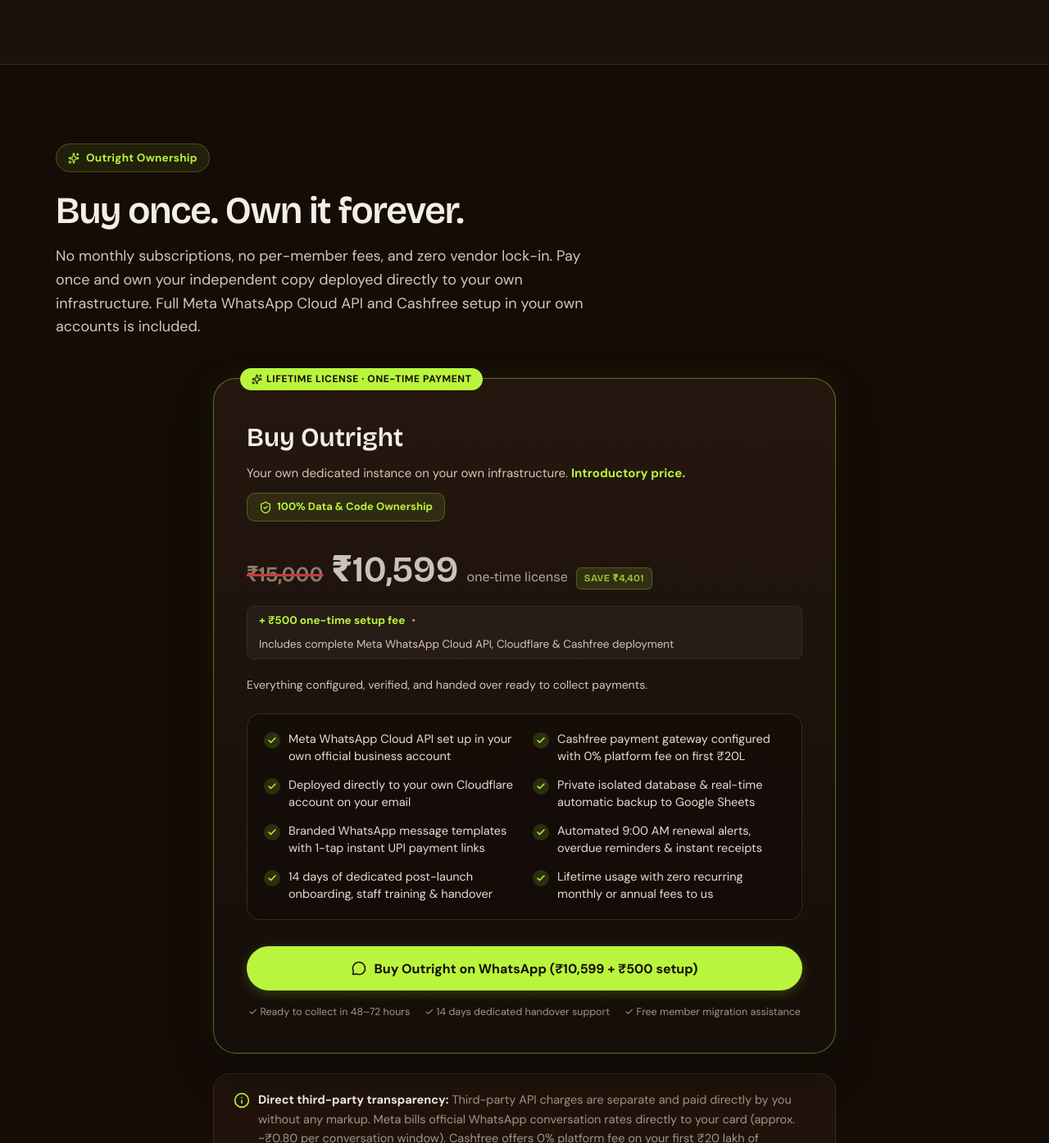
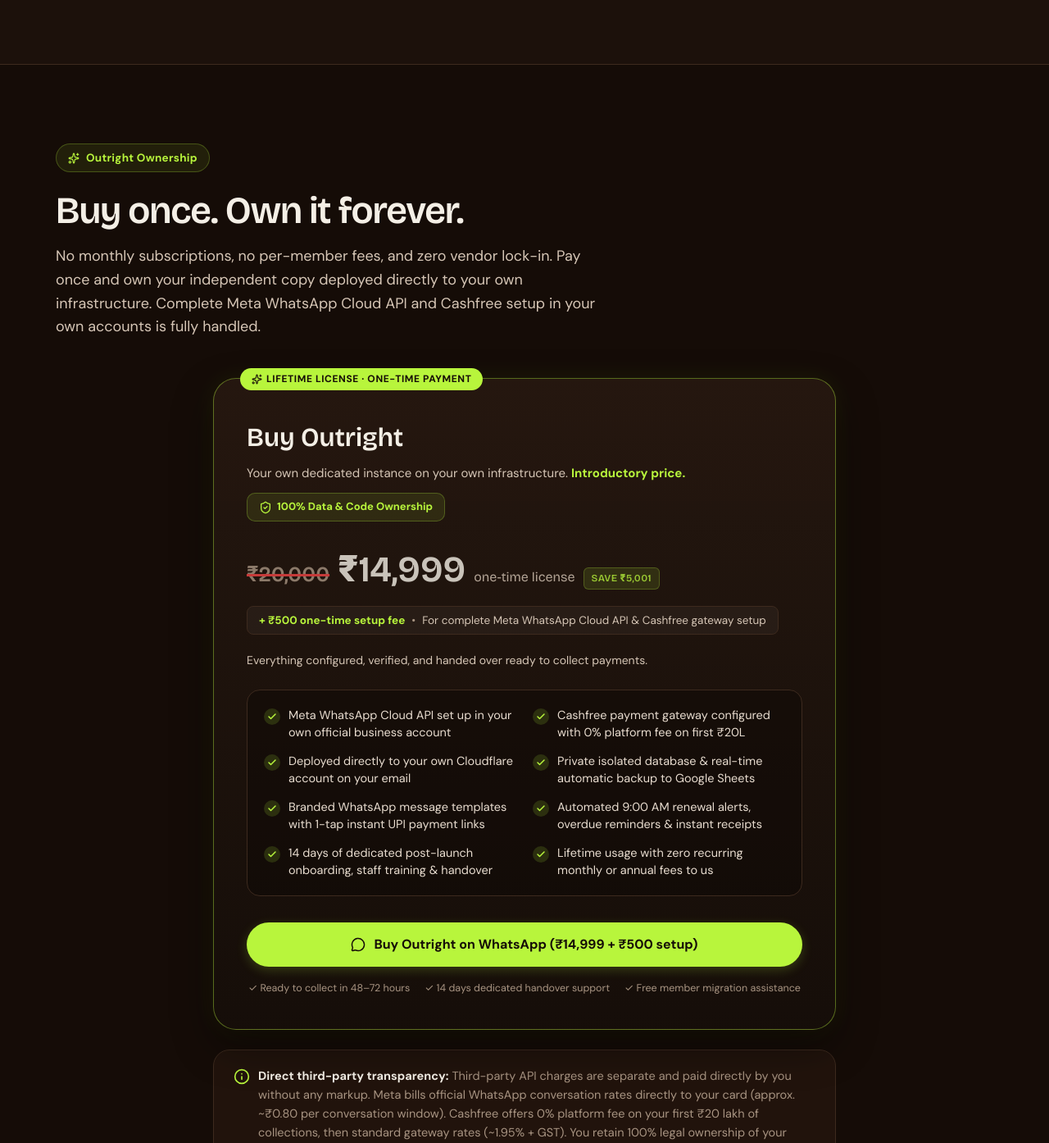
Before and after one commit to adil-rahman-3063/AR-Membership-manager, a Next.js app: page / in a window 1280 px wide. Shown: the part 6987-8381 px from the top of the page at 82% size. Built offline with nearby package versions, Linux system fonts and the light colour scheme.

Commit message:
feat(pricing): update pricing to ₹20,000 slashed to ₹14,999 with ₹500 setup fee

```diff
--- a/src/app/layout.tsx
+++ b/src/app/layout.tsx
@@ -43,7 +43,7 @@ const jsonLd = {
     {
       "@type": "Offer",
       "name": "Buy Outright Plan",
-      "price": "10599",
+      "price": "14999",
       "priceCurrency": "INR"
     }
   ],
--- a/src/components/DemoModal.tsx
+++ b/src/components/DemoModal.tsx
@@ -20,7 +20,7 @@ export default function DemoModal({ isOpen, onClose, selectedPlan }: DemoModalPr
   const handleLaunchWhatsApp = (e: React.FormEvent) => {
     e.preventDefault();
     const query = encodeURIComponent(
-      `Hi AR team! I would like a live demo of AR Membership.\n\nBusiness Name: ${businessName || "My Business"}\nCategory: ${category}\nPhone: ${phone || "Not specified"}\nInterested Plan: ${selectedPlan || "Buy Outright (₹10,599 + ₹500 setup)"}`
+      `Hi AR team! I would like a live demo of AR Membership.\n\nBusiness Name: ${businessName || "My Business"}\nCategory: ${category}\nPhone: ${phone || "Not specified"}\nInterested Plan: ${selectedPlan || "Buy Outright (₹14,999 + ₹500 setup)"}`
     );
     window.open(`https://wa.me/919876543210?text=${query}`, "_blank");
     setSubmitted(true);
--- a/src/components/Pricing.tsx
+++ b/src/components/Pricing.tsx
@@ -28,7 +28,7 @@ export default function Pricing() {
           <p className="sub">
             No monthly subscriptions, no per-member fees, and zero vendor lock-in.
             Pay once and own your independent copy deployed directly to your own infrastructure.
-            Full Meta WhatsApp Cloud API and Cashfree setup in your own accounts is included.
+            Complete Meta WhatsApp Cloud API and Cashfree setup in your own accounts is fully handled.
           </p>
         </div>
 
@@ -122,10 +122,10 @@ export default function Pricing() {
                     textDecorationThickness: "2.5px",
                   }}
                 >
-                  ₹15,000
+                  ₹20,000
                 </span>
                 <span style={{ fontSize: "44px", fontWeight: 800, color: "var(--text-primary)" }}>
-                  ₹10,599
+                  ₹14,999
                 </span>
                 <span style={{ fontSize: "16px", fontWeight: 500, color: "var(--text-muted)" }}>
                   one-time license
@@ -143,7 +143,7 @@ export default function Pricing() {
                     textTransform: "uppercase",
                   }}
                 >
-                  Save ₹4,401
+                  Save ₹5,001
                 </span>
               </div>
 
@@ -166,7 +166,7 @@ export default function Pricing() {
                   + ₹500 one-time setup fee
                 </span>
                 <span style={{ color: "var(--text-subtle)" }}>•</span>
-                <span>Includes complete Meta WhatsApp Cloud API, Cloudflare & Cashfree deployment</span>
+                <span>For complete Meta WhatsApp Cloud API & Cashfree gateway setup</span>
               </div>
 
               <p style={{ fontSize: "14px", color: "var(--text-muted)", margin: "0 0 24px" }}>
@@ -221,14 +221,14 @@ export default function Pricing() {
 
             <div>
               <a
-                href={getWhatsAppPlanUrl("Buy Outright Plan ₹10,599 + ₹500 setup")}
+                href={getWhatsAppPlanUrl("Buy Outright Plan ₹14,999 + ₹500 setup")}
                 target="_blank"
                 rel="noopener noreferrer"
                 className="btn lg"
                 style={{ width: "100%", justifyContent: "center" }}
               >
                 <MessageCircle size={18} />
-                <span>Buy Outright on WhatsApp (₹10,599 + ₹500 setup)</span>
+                <span>Buy Outright on WhatsApp (₹14,999 + ₹500 setup)</span>
               </a>
 
               <div
```
